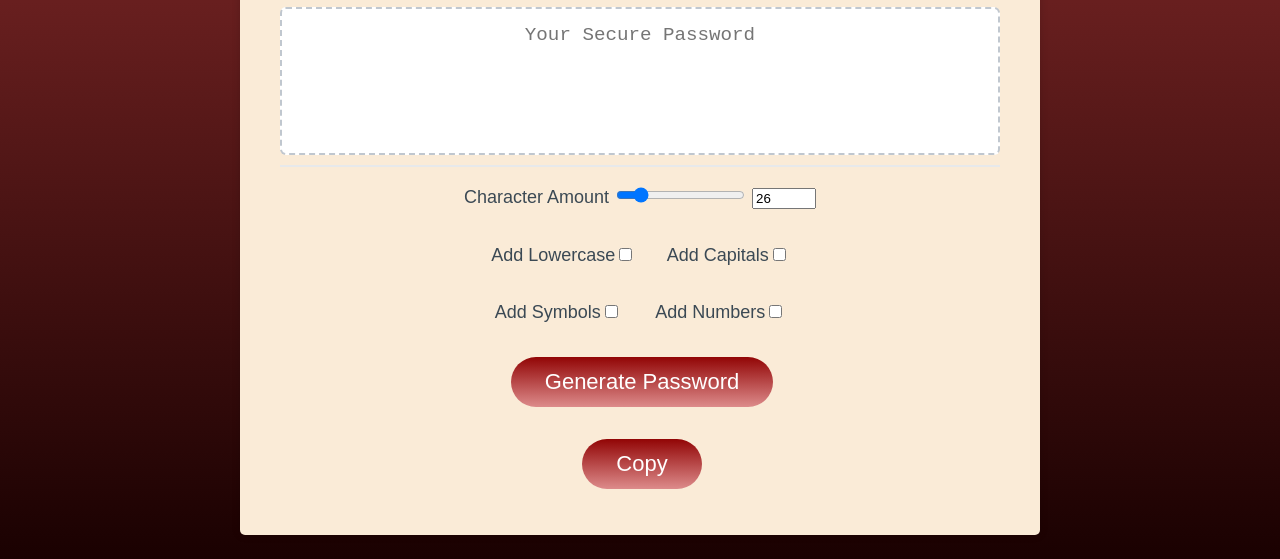
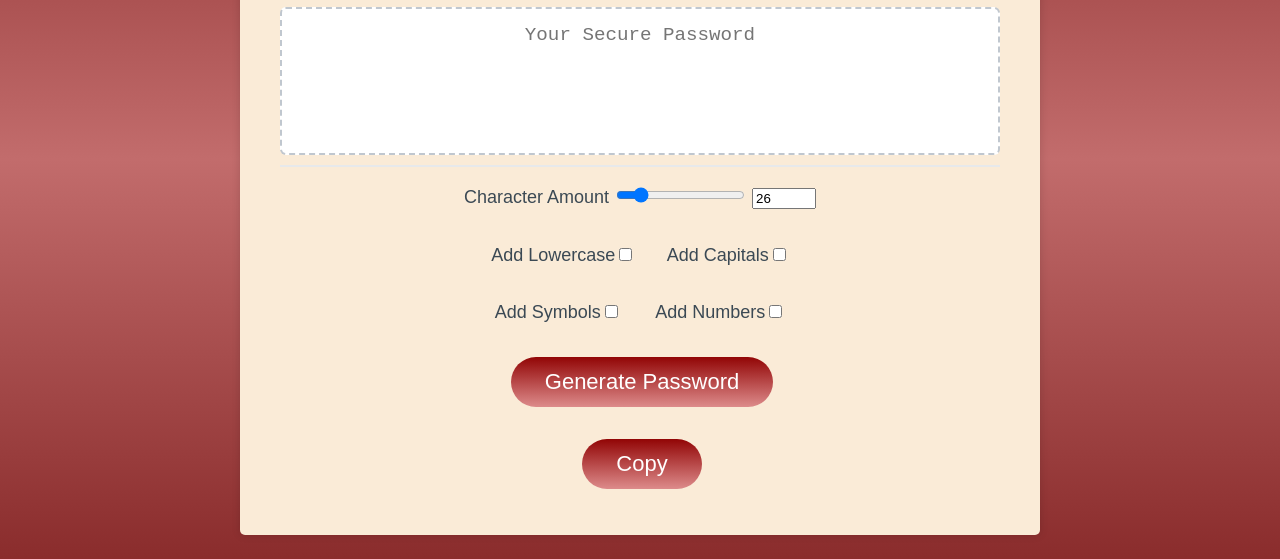
Before and after one commit to Jahbeezy/Gizem, a plain HTML site: page index.html in a window 1280 px wide. Shown: the part 241-800 px from the top of the page. Drawn offline with Linux system fonts and the light colour scheme.

Commit message:
fixed gradient background

```diff
--- a/style.css
+++ b/style.css
@@ -18,7 +18,9 @@ h1 {
 
 body {
   font-family: sans-serif;
-  background-image: linear-gradient(rgb(138, 44, 44),rgb(26, 1, 1));
+  background-image: linear-gradient(rgb(138, 44, 44),rgb(194, 108, 108), rgb(138, 44, 44));
+  width: 100%;
+  height: 100%;
 }
 
 .wrapper {
```
Also changed, not shown: images/passgen.png (added), 1 other file.
